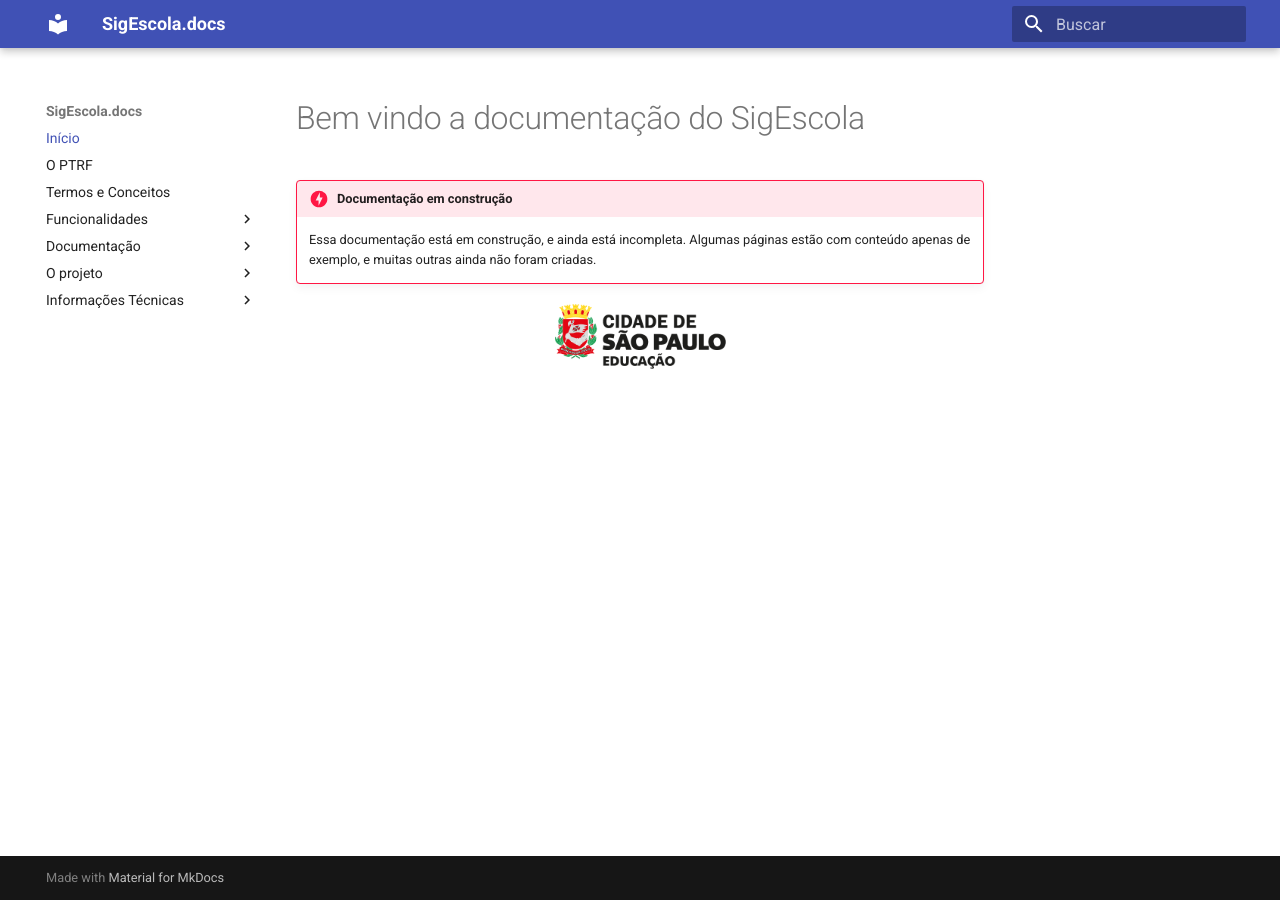
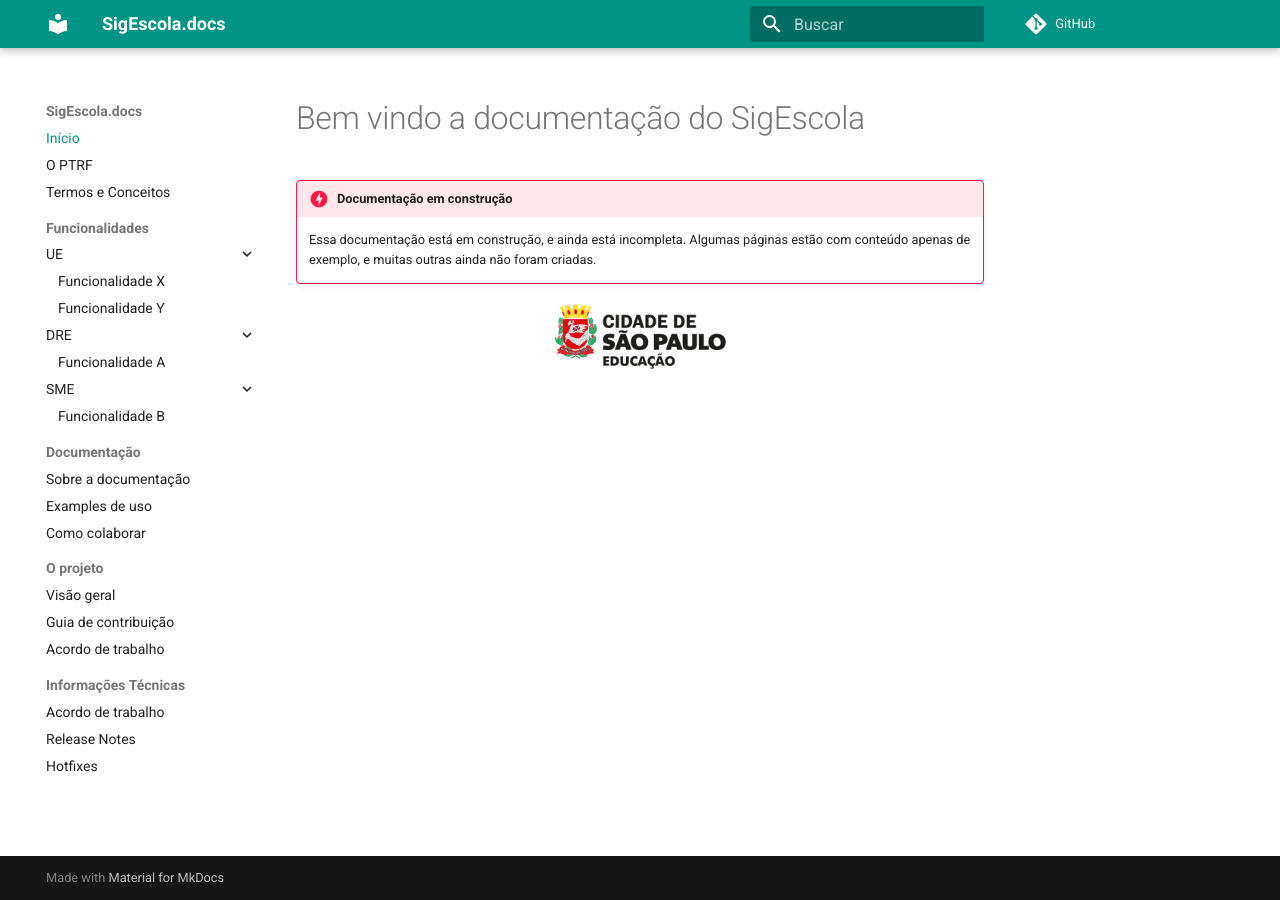
Before and after one commit to prefeiturasp/SME-PTRF-Docs, an MkDocs documentation site: the page built from docs/index.md, in a window 1280 px wide. Built offline with MkDocs 1.6.1 and Material for MkDocs 9.7.7, drawn with Linux system fonts in a browser that asks for light colours; comment, search, counter and statistics services are not loaded.

Commit message:
docs(91464): Configurações do MKDocs
Configura:
- Menu lateral
- Cores
- Link para o repositório
- Link de voltar para o topo

```diff
--- a/mkdocs.yml
+++ b/mkdocs.yml
@@ -1,4 +1,5 @@
 site_name: SigEscola.docs
+repo_url: https://github.com/prefeiturasp/SME-PTRF-Docs
 nav:
     - Início: index.md
     - O PTRF: ptrf.md
@@ -30,6 +31,12 @@ extra:
 
 theme:
     name: material
+    features:
+      - navigation.sections
+      - navigation.expand
+      - navigation.top
+    palette:
+      primary: teal
     language: pt-BR
 
 extra_css:
```
